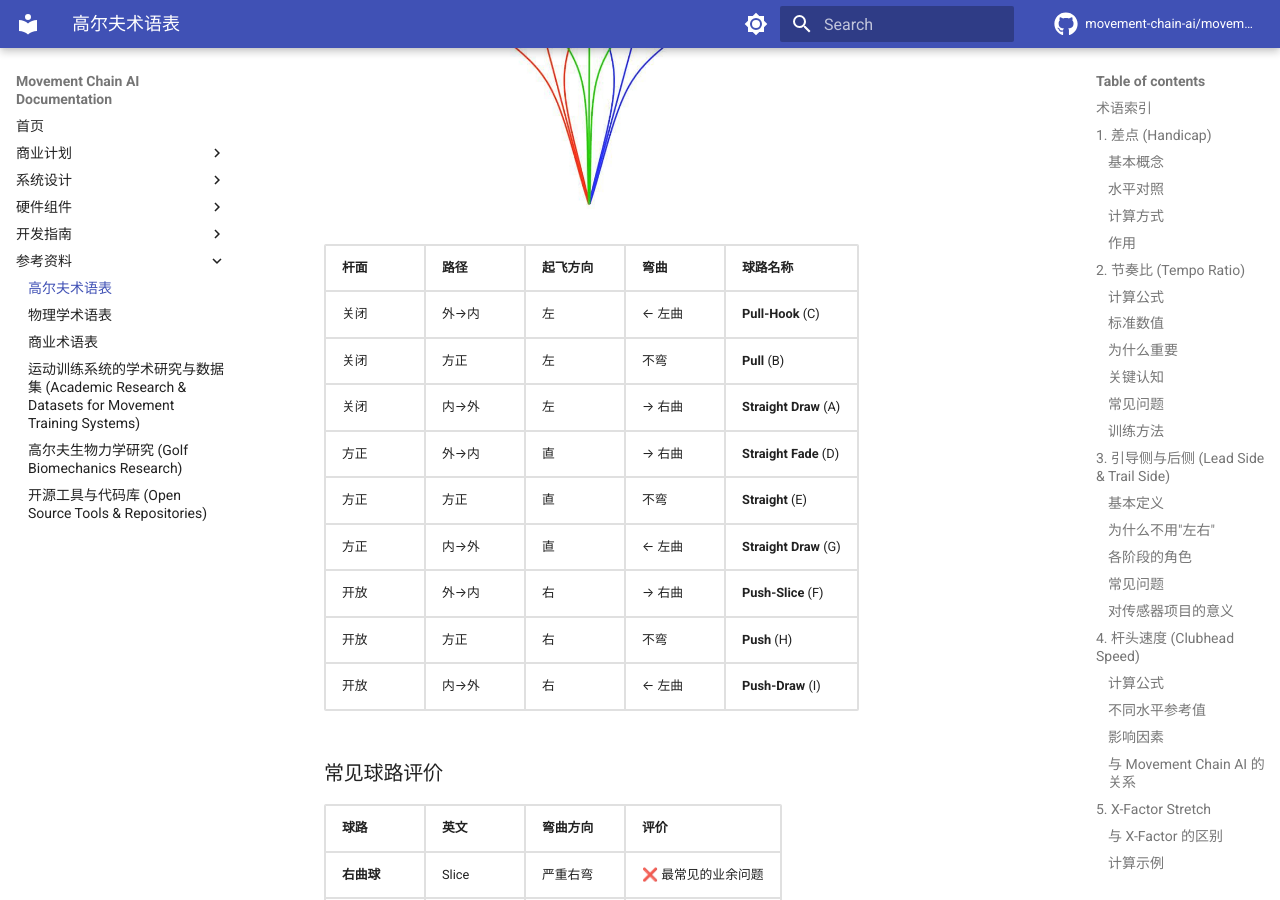
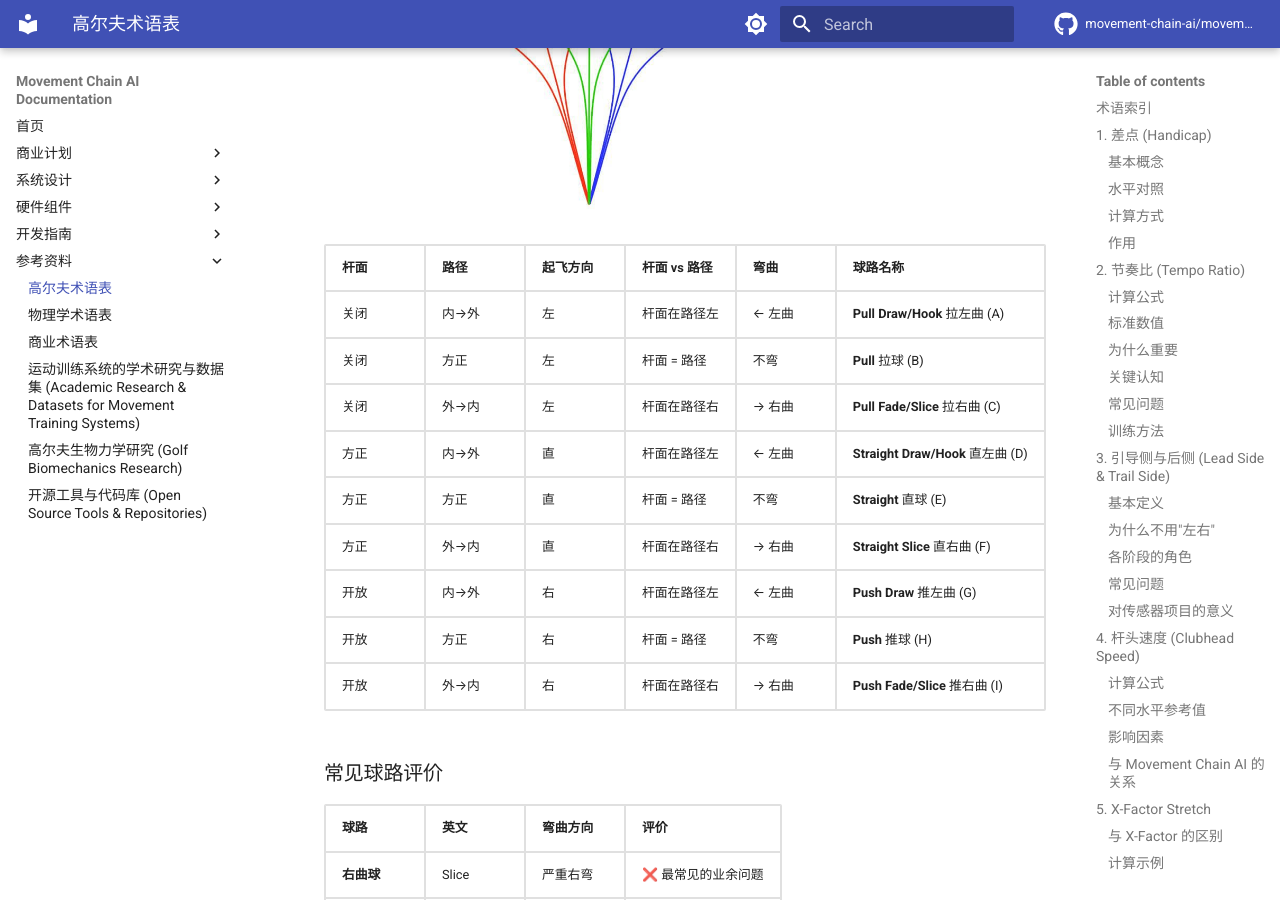
Before and after one commit to movement-chain-ai/movement-chain-docs, an MkDocs documentation site: the page built from docs/zh/reference/golf-glossary.md, in a window 1280 px wide and 900 px high, scrolled down 20469 px. Built offline with MkDocs 1.6.1 and Material for MkDocs 9.7.7, drawn with Linux system fonts in a browser that asks for light colours; comment, search, counter and statistics services are not loaded; the version menu is left out.

Commit message:
docs(golf-glossary): 修正9种球路表格，增加杆面vs路径列
- 增加"杆面 vs 路径"列解释弯曲方向的原因
- 添加中文球路名称
- 与图片标注(A-I)对应

🤖 Generated with [Claude Code](https://claude.com/claude-code)

Co-Authored-By: Claude Opus 4.5 <noreply@anthropic.com>

```diff
--- a/docs/zh/reference/golf-glossary.md
+++ b/docs/zh/reference/golf-glossary.md
@@ -733,17 +733,17 @@ Over-the-Top (OTT) 是导致**外→内路径**的最常见原因：
 
 ![Ball Flight Laws](../images/ball-flight-laws.jpg){ width="500" }
 
-| 杆面 | 路径 | 起飞方向 | 弯曲 | 球路名称 |
-|------|------|----------|------|----------|
-| 关闭 | 外→内 | 左 | ← 左曲 | **Pull-Hook** (C) |
-| 关闭 | 方正 | 左 | 不弯 | **Pull** (B) |
-| 关闭 | 内→外 | 左 | → 右曲 | **Straight Draw** (A) |
-| 方正 | 外→内 | 直 | → 右曲 | **Straight Fade** (D) |
-| 方正 | 方正 | 直 | 不弯 | **Straight** (E) |
-| 方正 | 内→外 | 直 | ← 左曲 | **Straight Draw** (G) |
-| 开放 | 外→内 | 右 | → 右曲 | **Push-Slice** (F) |
-| 开放 | 方正 | 右 | 不弯 | **Push** (H) |
-| 开放 | 内→外 | 右 | ← 左曲 | **Push-Draw** (I) |
+| 杆面 | 路径 | 起飞方向 | 杆面 vs 路径 | 弯曲 | 球路名称 |
+|------|------|----------|--------------|------|----------|
+| 关闭 | 内→外 | 左 | 杆面在路径左 | ← 左曲 | **Pull Draw/Hook** 拉左曲 (A) |
+| 关闭 | 方正 | 左 | 杆面 = 路径 | 不弯 | **Pull** 拉球 (B) |
+| 关闭 | 外→内 | 左 | 杆面在路径右 | → 右曲 | **Pull Fade/Slice** 拉右曲 (C) |
+| 方正 | 内→外 | 直 | 杆面在路径左 | ← 左曲 | **Straight Draw/Hook** 直左曲 (D) |
+| 方正 | 方正 | 直 | 杆面 = 路径 | 不弯 | **Straight** 直球 (E) |
+| 方正 | 外→内 | 直 | 杆面在路径右 | → 右曲 | **Straight Slice** 直右曲 (F) |
+| 开放 | 内→外 | 右 | 杆面在路径左 | ← 左曲 | **Push Draw** 推左曲 (G) |
+| 开放 | 方正 | 右 | 杆面 = 路径 | 不弯 | **Push** 推球 (H) |
+| 开放 | 外→内 | 右 | 杆面在路径右 | → 右曲 | **Push Fade/Slice** 推右曲 (I) |
 
 ### 常见球路评价
 
```
